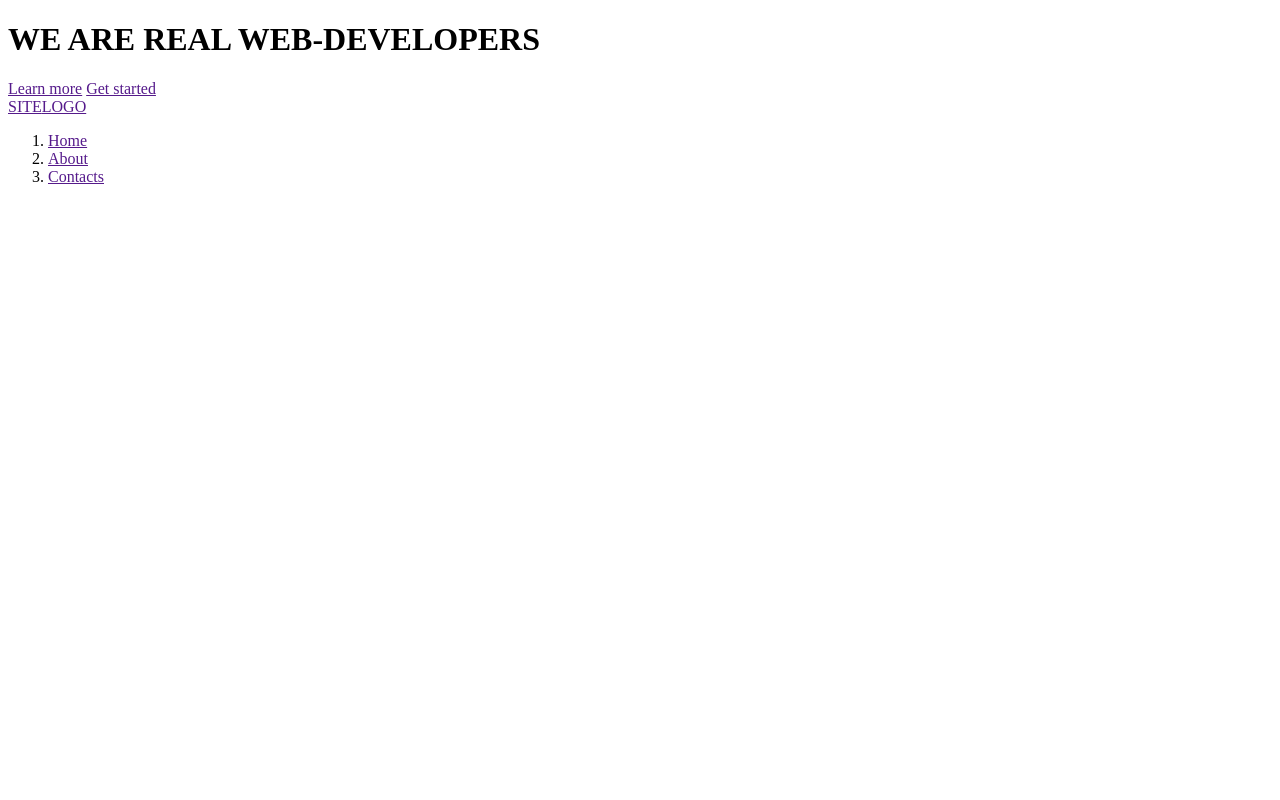
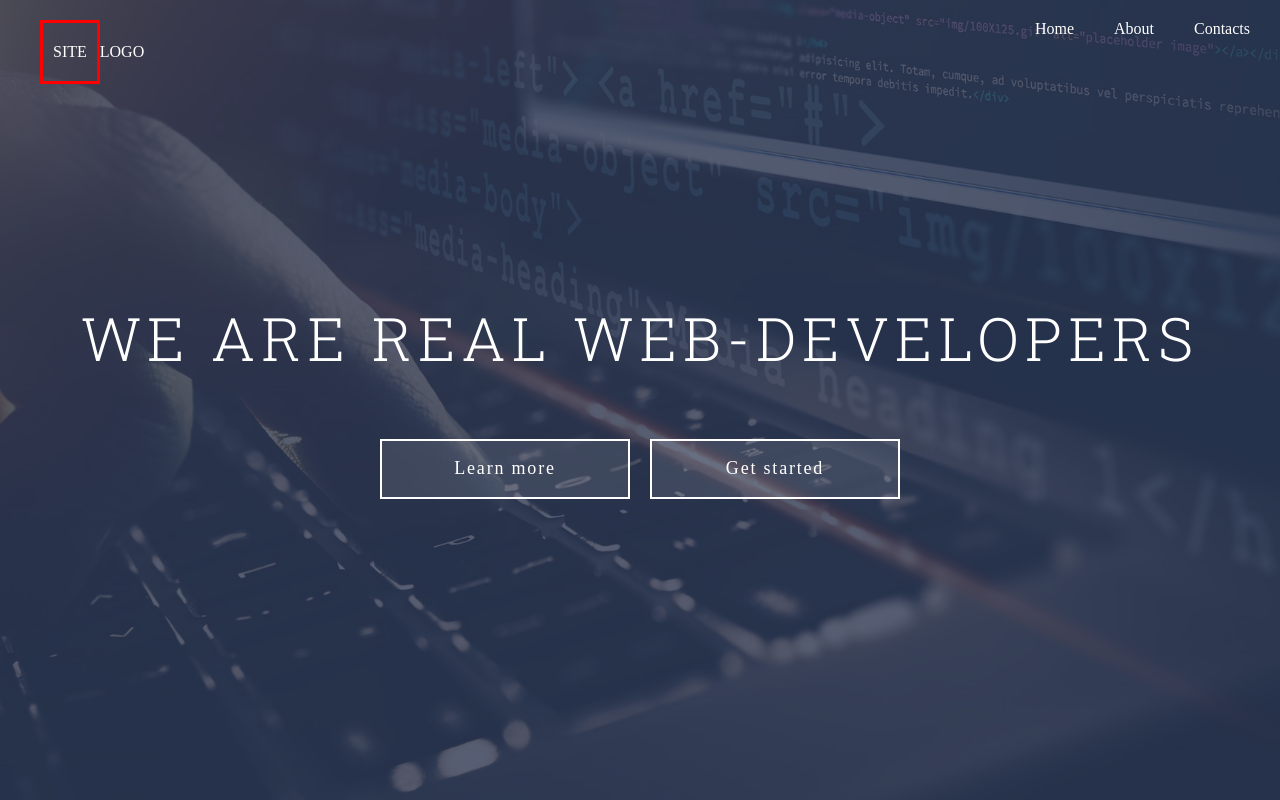
Before and after one commit to Malomadro/grid-template, a website: page index.html in a window 1280 px wide. Drawn offline with Linux system fonts and the light colour scheme.

Commit message:
черновое оформление блока header

```diff
--- a/assets/scss/common/_classes.scss
+++ b/assets/scss/common/_classes.scss
@@ -0,0 +1,15 @@
+@use "../mixins" as *;
+@use "../presets/" as *;
+
+.btn {
+  width: 250px;
+  height: 60px;
+  background-color: rgba($color-light, 0.1);
+  border: 2px solid #ffffff;
+  padding: 0.5em 1em;
+  display: flex;
+  align-items: center;
+  justify-content: center;
+  font-size: 1.125rem;
+  letter-spacing: 0.1em;
+}
--- /dev/null
+++ b/assets/scss/common/_index.scss
@@ -0,0 +1,2 @@
+@forward "classes.scss";
+@forward "typography";
--- a/assets/scss/common/_typography.scss
+++ b/assets/scss/common/_typography.scss
@@ -0,0 +1,25 @@
+@use "../presets" as *;
+@use "../mixins" as *;
+
+*,
+*::after,
+*::before {
+  box-sizing: border-box;
+}
+
+html {
+  overflow-y: scroll;
+}
+
+h1 {
+  font-family: $font-header;
+  font-size: 3.75rem;
+  letter-spacing: 0.1em;
+  font-weight: 300;
+  line-height: 1.2em;
+}
+
+a {
+  text-decoration: none;
+  color: $color-light
+}
--- a/assets/scss/components/header/_header-content.scss
+++ b/assets/scss/components/header/_header-content.scss
@@ -0,0 +1,22 @@
+@use "../../presets" as *;
+@use "../../mixins" as *;
+
+.header-content {
+  position: relative;
+  z-index: 1;
+
+  &__container{
+   @extend %container;
+  }
+
+  &__title {
+    margin: 0 0 65px 0;
+    text-align: center;
+  }
+
+  &__actions {
+    display: flex;
+    justify-content: center;
+    gap: $gap;
+  }
+}
--- a/assets/scss/components/header/_header-logo.scss
+++ b/assets/scss/components/header/_header-logo.scss
@@ -0,0 +1,16 @@
+@use "../../presets" as *;
+@use "../../mixins" as *;
+
+.header-logo {
+
+  &__link {
+    display: block;
+    padding: 20px;
+  }
+
+  &__accent {
+    display: inline-block;
+    border: 3px solid red;
+    padding: 20px 10px;
+  }
+}
--- a/assets/scss/components/header/_header-menu.scss
+++ b/assets/scss/components/header/_header-menu.scss
@@ -0,0 +1,17 @@
+@use "../../presets" as *;
+@use "../../mixins" as *;
+
+.header-menu {
+  position: absolute;
+  z-index: 2;
+  left: 0;
+  top: 0;
+  right: 0;
+
+
+  &__container {
+    display: flex;
+    gap: $gap;
+    @extend %container;
+  }
+}
--- a/assets/scss/components/header/_header-navbar.scss
+++ b/assets/scss/components/header/_header-navbar.scss
@@ -0,0 +1,24 @@
+@use "../../presets" as *;
+@use "../../mixins" as *;
+
+.header-navbar {
+
+  display: flex;
+  flex-grow: 1;
+
+  &__list {
+    @include unlist;
+    display: flex;
+    gap: $gap;
+    width: 100%;
+    justify-content: flex-end;
+    gap: $gap;
+  }
+
+  &__item {}
+
+  &__link {
+    display: block;
+    padding: $gap $gap-sm;
+  }
+}
--- a/assets/scss/components/header/_header-overlay.scss
+++ b/assets/scss/components/header/_header-overlay.scss
@@ -0,0 +1,9 @@
+@use "../../presets" as *;
+@use "../../mixins" as *;
+
+.header-overlay {
+  background-color: $color-primary;
+  opacity: 0.8;
+
+ @include abs-position;
+}
--- a/assets/scss/components/header/_header.scss
+++ b/assets/scss/components/header/_header.scss
@@ -0,0 +1,18 @@
+@use "../../presets" as *;
+@use "../../mixins" as *;
+
+.header {
+  position: relative;
+  min-height: 100vh;
+  background-color: $color-primary;
+  background-image: url(../img/img-header.png);
+  color: $color-light;
+  background-position: 50% 50%;
+  background-size: cover;
+
+
+
+  display: grid;
+  align-content: center;
+  padding: 150px 0;
+}
--- /dev/null
+++ b/assets/scss/components/header/_index.scss
@@ -0,0 +1,6 @@
+@forward "header";
+@forward "header-content";
+@forward "header-logo";
+@forward "header-menu";
+@forward "header-navbar";
+@forward "header-overlay";
--- a/assets/scss/mixins/_extends.scss
+++ b/assets/scss/mixins/_extends.scss
@@ -0,0 +1,9 @@
+@use "../presets" as *;
+
+%container {
+  max-width: $ul;
+  margin-right: auto;
+  margin-left: auto;
+  padding-left: $gap;
+  padding-right: $gap;
+}
--- a/index.html
+++ b/index.html
@@ -33,7 +33,6 @@
         <div class="header-logo">
           <a class="header-logo__link" href=""><span class="header-logo__accent">SITE</span>LOGO</a>
         </div>
-      </div>
         <nav class=header-navbar>
           <div class="header-navbar__btn">
             <span class="header-navbar__btn-row"></span>
@@ -53,6 +52,8 @@
           </ol>
         </nav>
       </div>
+    </div>
+    <div class="header-overlay"></div>
   </header>
 
   <script src="libs/jquery/dist/jquery.min.js"></script>
```
Also changed, not shown: assets/scss/style.scss (+2 -16 lines), .github/workflows/EditorConfig.yml (added), .github/workflows/HTML5Validator.yml (added), assets/css/style.css, assets/scss/presets/_index.scss (line endings or trailing spaces). Lines whose indentation alone changed are shown as unchanged.
